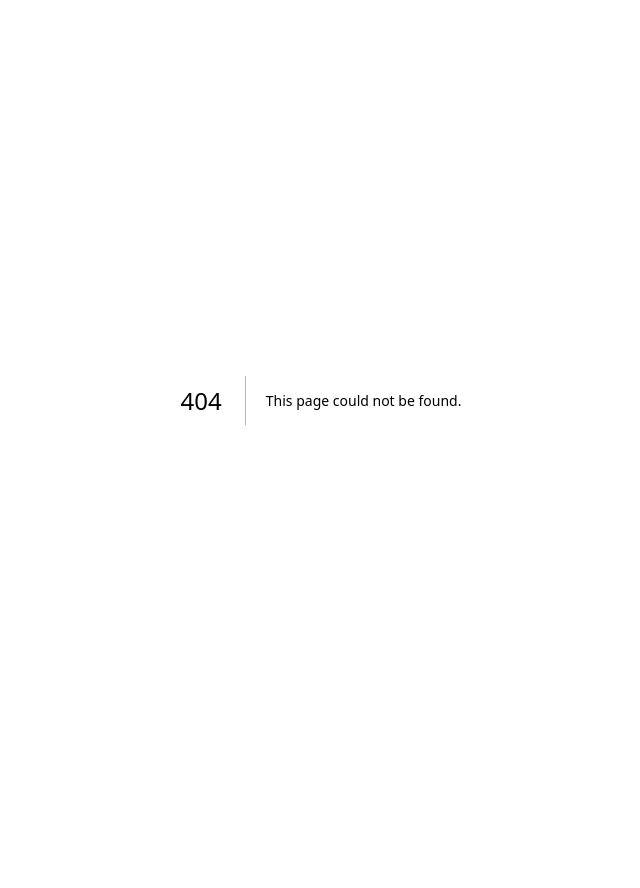
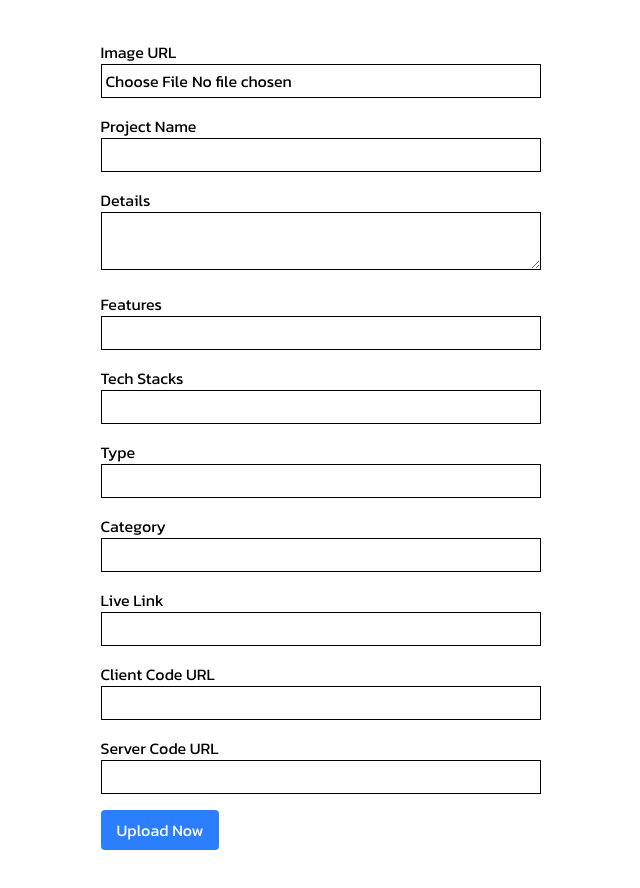
Before and after one commit to Rakibjrb/personal-portfolio-frontend, a Next.js app: page /dashboard/projects in a window 1280 px wide. Before the commit this address had no page. Shown: the whole page, without its empty margins (319-959 px from the left). Before the commit the page ends 800 px from the top, so only its background shows below. Built offline with nearby package versions, Linux system fonts and the light colour scheme.

Commit message:
added projects page on dashboard layout, added imgbb upload function and added latest projects section home page

```diff
--- /dev/null
+++ b/src/app/dashboard/projects/page.tsx
@@ -0,0 +1,146 @@
+"use client";
+
+import { axiosPublic } from "@/hooks/axiosPublic";
+import uploadImage from "@/utils/uploadImage";
+import React, { useState } from "react";
+import { useForm } from "react-hook-form";
+import toast from "react-hot-toast";
+
+type formValues = {
+  image: FileList;
+  project_name: string;
+  details: string;
+  features: string;
+  techstacks: string;
+  type: string;
+  category: string;
+  live_link: string;
+  client_code: string;
+  server_code?: string;
+};
+
+export default function Dashboard() {
+  const [loading, setLoading] = useState(false);
+  const { register, handleSubmit, reset } = useForm<formValues>();
+
+  const onSubmit = async (data: formValues): Promise<void> => {
+    setLoading(true);
+    const features = data.features.split(",");
+    const techstacks = data.techstacks.split(",");
+
+    const imgbb = await uploadImage(data.image[0]);
+
+    const project = {
+      image: imgbb.url,
+      image_delete: imgbb.delete_url,
+      project_name: data.project_name,
+      details: data.details,
+      features,
+      recected: 1,
+      techstacks,
+      type: "latest",
+      category: data.category,
+      live_link: data.live_link,
+      client_code: data.client_code,
+      server_code: data.server_code || "none",
+    };
+
+    axiosPublic()
+      .post("/projects/post", project)
+      .then(() => {
+        toast.success("Poject Uploaded");
+        reset();
+      })
+      .catch(() => toast.error("Something went wrong"));
+
+    setLoading(false);
+  };
+
+  return (
+    <div className="w-full min-h-screen flex flex-col justify-center items-center py-10">
+      <form onSubmit={handleSubmit(onSubmit)} className="space-y-4">
+        {/* Image URL */}
+        <div>
+          <label>Image URL</label>
+          <input
+            type="file"
+            {...register("image")}
+            className="border p-1 w-full"
+          />
+        </div>
+
+        {/* Project Name */}
+        <div>
+          <label>Project Name</label>
+          <input {...register("project_name")} className="border p-1 w-full" />
+        </div>
+
+        {/* Details */}
+        <div>
+          <label>Details</label>
+          <textarea {...register("details")} className="border p-1 w-full" />
+        </div>
+
+        {/* Features (Comma-separated) */}
+        <div>
+          <label>Features</label>
+          <input {...register("features")} className="border p-1 w-full" />
+        </div>
+
+        {/* Tech Stacks (Comma-separated) */}
+        <div>
+          <label>Tech Stacks</label>
+          <input {...register("techstacks")} className="border p-1 w-full" />
+        </div>
+
+        {/* Type */}
+        <div>
+          <label>Type</label>
+          <input {...register("type")} className="border p-1 w-full" />
+        </div>
+
+        {/* Category */}
+        <div>
+          <label>Category</label>
+          <input {...register("category")} className="border p-1 w-full" />
+        </div>
+
+        {/* Live Link */}
+        <div>
+          <label>Live Link</label>
+          <input
+            type="url"
+            {...register("live_link")}
+            className="border p-1 w-full"
+          />
+        </div>
+
+        {/* Client Code Link */}
+        <div>
+          <label>Client Code URL</label>
+          <input
+            type="text"
+            {...register("client_code")}
+            className="border p-1 w-full"
+          />
+        </div>
+
+        {/* Server Code Link */}
+        <div>
+          <label>Server Code URL</label>
+          <input
+            type="text"
+            {...register("server_code")}
+            className="border p-1 w-full"
+          />
+        </div>
+        <button
+          type="submit"
+          className="bg-blue-500 text-white px-4 py-2 rounded"
+        >
+          {loading ? "Uploading..." : "Upload Now"}
+        </button>
+      </form>
+    </div>
+  );
+}
--- a/src/components/ui/projects/latest/Latest.tsx
+++ b/src/components/ui/projects/latest/Latest.tsx
@@ -4,11 +4,11 @@ import Loading from "@/components/common/Loading";
 import useLatestProjects from "@/hooks/projects/useLatestProjects";
 import Image from "next/image";
 
-interface project {
+type project = {
   _id: string;
   project_name: string;
   image: string;
-}
+};
 
 export default function Latest() {
   const { data, isLoading } = useLatestProjects();
--- a/src/hooks/axiosPublic.ts
+++ b/src/hooks/axiosPublic.ts
@@ -8,7 +8,7 @@ export function axiosPublic() {
 
   instance.interceptors.request.use(
     function (config) {
-      config.headers.authorization = `Bearer ${process.env.NEXT_SECRET_SITE_TOKEN}`;
+      config.headers.authorization = `Bearer ${process.env.NEXT_PUBLIC_SITE_TOKEN}`;
       return config;
     },
     function (error) {
--- /dev/null
+++ b/src/utils/uploadImage.tsx
@@ -0,0 +1,21 @@
+import axios from "axios";
+import toast from "react-hot-toast";
+
+export default async function uploadImage(image: Blob) {
+  const imageSize = image.size / (1024 * 1024);
+  if (imageSize > 2) {
+    toast.error("Select image under 2MB");
+    return;
+  }
+
+  const imgBody = new FormData();
+  imgBody.set("key", process.env.NEXT_PUBLIC_IMGBB_API as string);
+  imgBody.append("image", image);
+
+  const res = await axios({
+    method: "post",
+    url: "https://api.imgbb.com/1/upload",
+    data: imgBody,
+  });
+  return res.data.data;
+}
```
